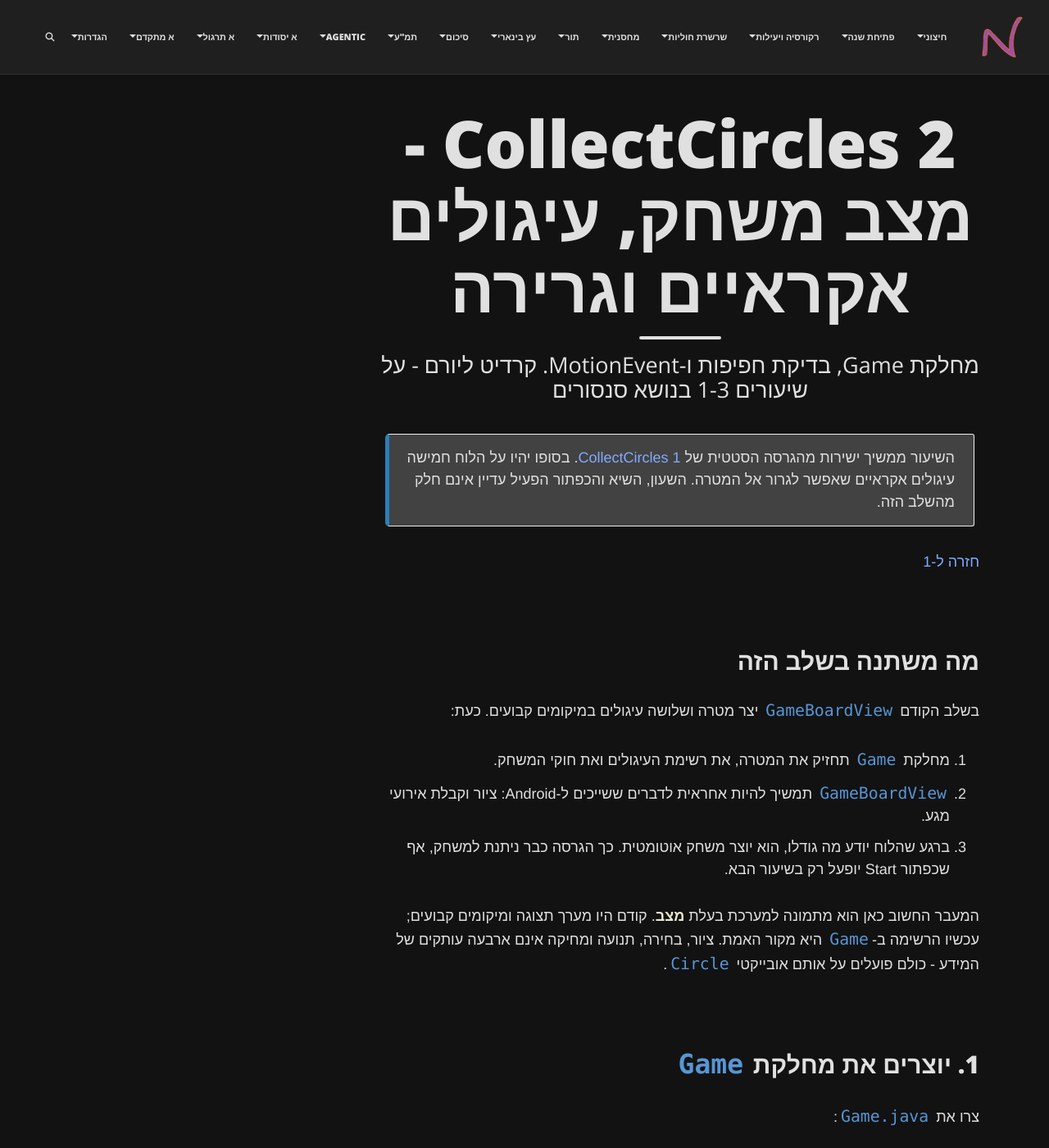
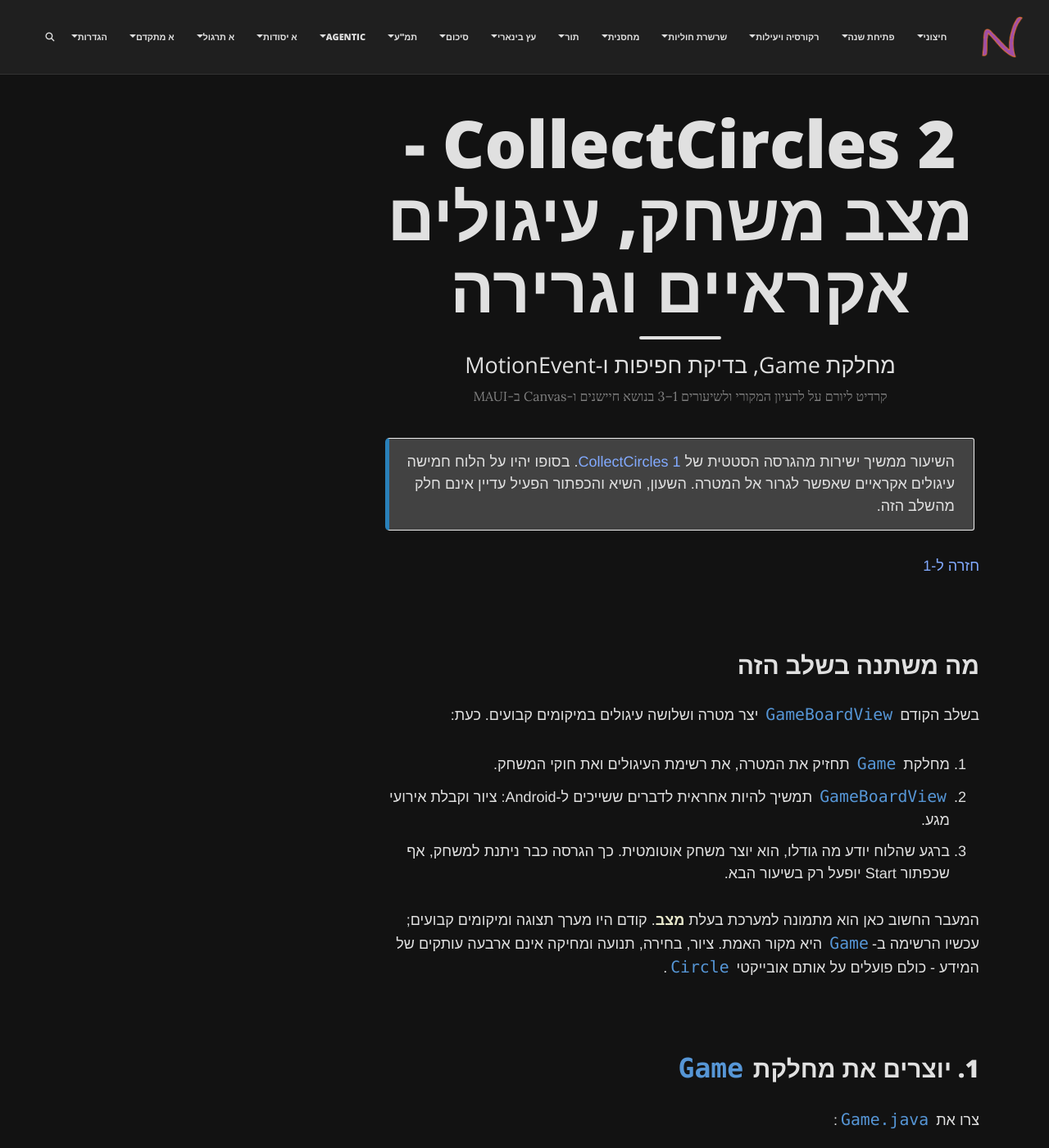
Before and after one commit to 3strategy/BeautifulMivney, a Jekyll site: the page built from android/CollectCircles/02.collect-circles-game.md, in a window 1280 px wide and 1400 px high. Shown: the whole window at 82% size. Built offline with Jekyll 4.4.1, drawn with Linux system fonts in a browser that asks for light colours; comment, search, counter and statistics services are not loaded.

Commit message:
added credit feature to the project

```diff
--- a/_includes/header.html
+++ b/_includes/header.html
@@ -33,6 +33,10 @@
             {% endif %}
           {% endif %}
 
+          {% if page.credit %}
+            <span class="{{ include.type }}-credit">{{ page.credit | strip_html }}</span>
+          {% endif %}
+
           {% if include.type == "post" %}
             {% if page.author %}
               By <strong>{{ page.author | strip_html }}</strong><br>
--- a/android/CollectCircles/02.collect-circles-game.md
+++ b/android/CollectCircles/02.collect-circles-game.md
@@ -1,7 +1,8 @@
 ---
 layout: page
 title: "CollectCircles 2 - מצב משחק, עיגולים אקראיים וגרירה"
-subtitle: "מחלקת Game, בדיקת חפיפות ו-MotionEvent. קרדיט ליורם - על שיעורים 1-3 בנושא סנסורים"
+subtitle: "מחלקת Game, בדיקת חפיפות ו-MotionEvent"
+credit: "קרדיט ליורם על לרעיון המקורי ולשיעורים 1–3 בנושא חיישנים ו-Canvas ב-MAUI"
 tags: [Android, Java, Canvas, MotionEvent, Random, GameState]
 lang: he
 ---
--- a/assets/css/beautifuljekyll.css
+++ b/assets/css/beautifuljekyll.css
@@ -759,6 +759,19 @@
 .intro-header .post-heading .post-subheading {
   margin-bottom: 1.25rem;
 }
+.intro-header .page-heading .page-credit,
+.intro-header .post-heading .post-credit {
+  display: block;
+  margin-top: 0.75rem;
+  color: var(--mid-col);
+  font-family: var(--body-font);
+  font-size: 1rem;
+  line-height: 1.4;
+}
+.intro-header.big-img .page-heading .page-credit,
+.intro-header.big-img .post-heading .post-credit {
+  color: #EEE;
+}
 .intro-header.big-img .page-heading .page-subheading,
 .intro-header.big-img .post-heading .post-subheading {
   font-weight: 400;
```
Also changed, not shown: android/CollectCircles/01.collect-circles-drawing.md (+2 -1 lines), android/CollectCircles/03.collect-circles-finish.md (+1 -0 lines).
